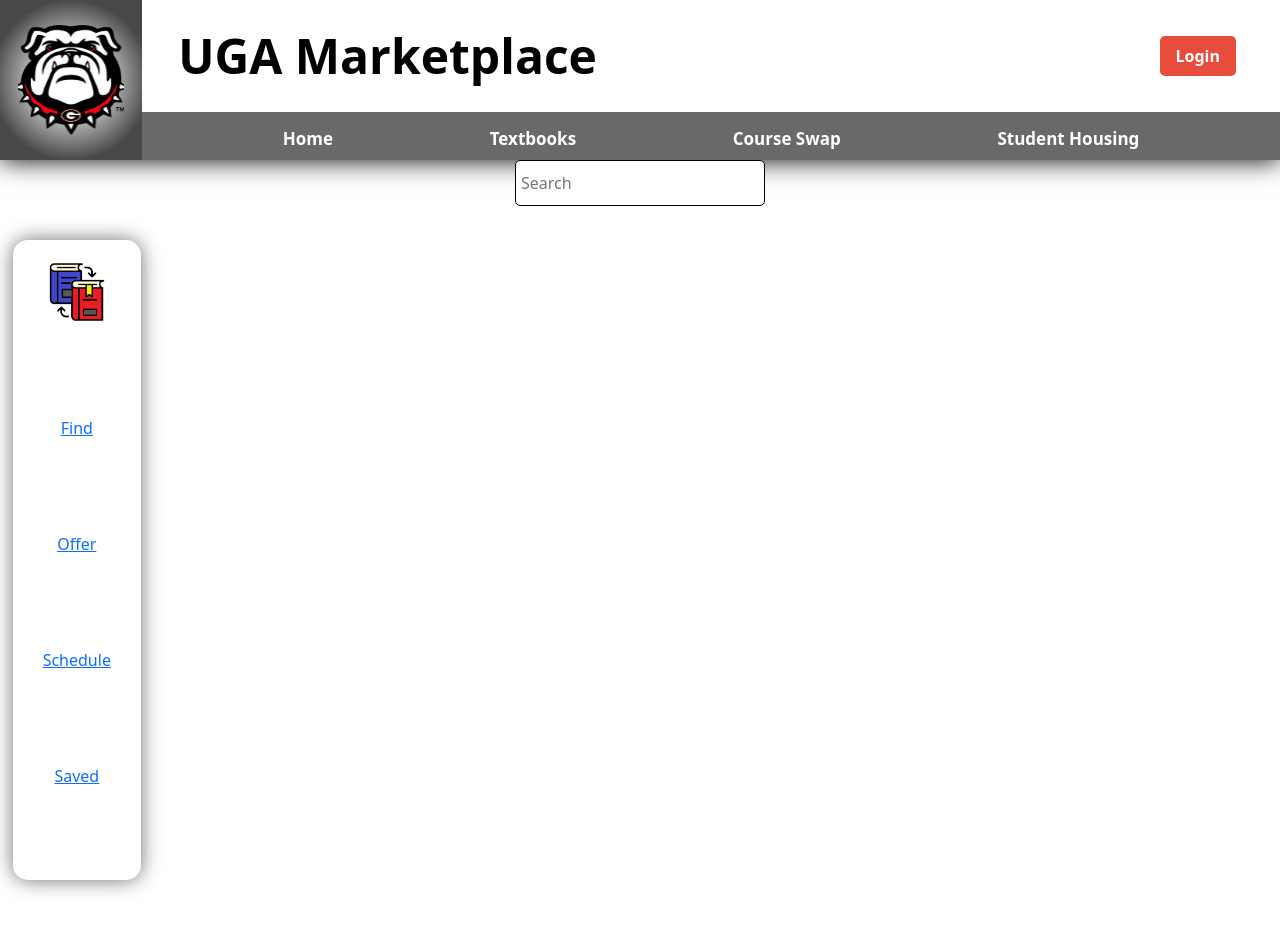
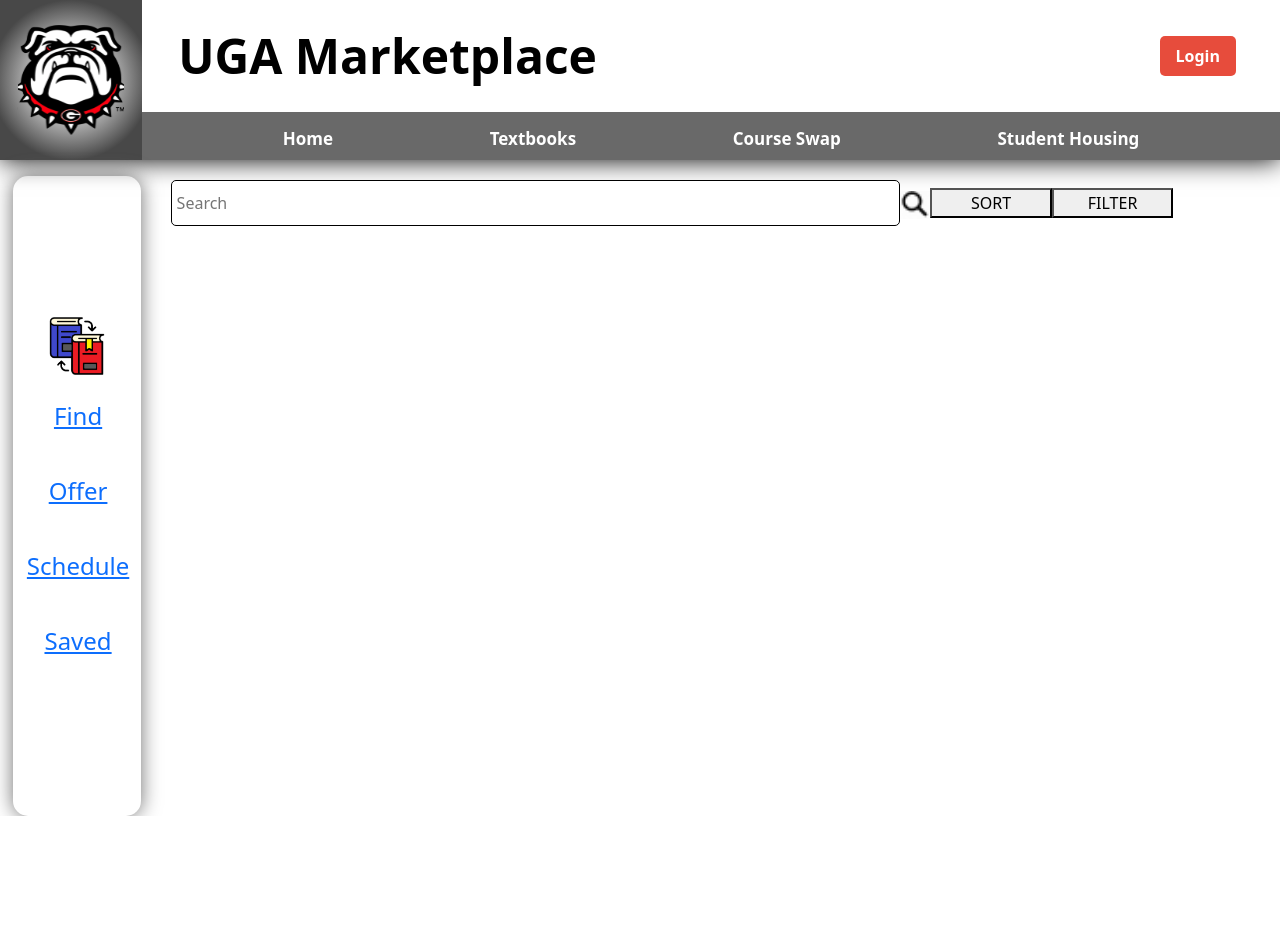
Before and after one commit to acm-uga/openSourceSpring23, a React (Create React App) app in the folder my-app/: page /course-swap in a window 1280 px wide. Shown: the top 932 px of the page. After the commit the page ends 816 px from the top, so only its background shows below. Built offline with nearby package versions, Linux system fonts and the light colour scheme.

Commit message:
Modified the search tab on courseSwap page

```diff
--- a/my-app/src/components/CourseSwapPage/CourseSwapPage.css
+++ b/my-app/src/components/CourseSwapPage/CourseSwapPage.css
@@ -1,24 +1,52 @@
-.main-container {
-  height: 100vh;
-  width: 100vw;
+.swap-container {
+  height: 100%;
+  width: 100%;
+  margin: 0;
   border: 5px red;
   position: relative;
 }
 
-#logo {
-  justify-self: center;
-  width: 5vw;
+.search {
+  height: 20vh;
+  max-width: 100%;
+  padding-top: 20px;
+  margin-left: 5%;
+  position: relative;
+}
+
+#search-input {
+  min-width: 60%;
+}
+
+#sort {
+  min-width: 10%;
+}
+
+#filter {
+  min-width: 10%;
 }
 
 .side-tab {
   box-shadow: 0px 0px 20px #707070;
   height: 80vh;
   width: 10vw;
+  justify-self: center;
   position: absolute;
   top: 10%;
   left: 1%;
   padding-top: 20px;
+  align-content: center;
+  border-radius: 15px;
+}
+
+.side-list {
+  height: 40vh;
+  width: 10vw;
+  position: relative;
+  left: 1%;
+  padding-top: 20px;
   border-radius: 15px;
   display: inline-grid;
-  grid-row: 5;
+  grid-template-rows: auto;
+  font-size: 150%;
 }
--- a/my-app/src/components/CourseSwapPage/CourseSwapPage.jsx
+++ b/my-app/src/components/CourseSwapPage/CourseSwapPage.jsx
@@ -1,23 +1,30 @@
 import React from "react";
 import { Link } from "react-router-dom";
 import logo from '../../assets/book-swap.png';
+import search from '../../assets/search.png';
 
 import "./CourseSwapPage.css";
 
 function CourseSwapPage() {
   return (
-    <div className="main-container">
+    <div className="swap-container">
 
       <div className="side-tab">
-        <img id="logo" src={logo} alt="course-swap-logo"></img>
-        <Link>Find</Link>
-        <Link>Offer</Link>
-        <Link>Schedule</Link>
-        <Link>Saved</Link>
+        <img src={logo} alt="course-swap-logo" width={"50%"}></img>
+        <div className="side-list">
+          <Link>Find</Link>
+          <Link>Offer</Link>
+          <Link>Schedule</Link>
+          <Link>Saved</Link>
+        </div>
+
       </div>
 
       <div className="search">
-        <input type="text" placeholder="Search"></input>
+        <input type="text" placeholder="Search" id="search-input"></input>
+        <img id="search-img" src={search} alt="search" width={"30vh"}></img>
+        <button id="sort">SORT</button>
+        <button id="filter">FILTER</button>
       </div>
 
     </div>
```
